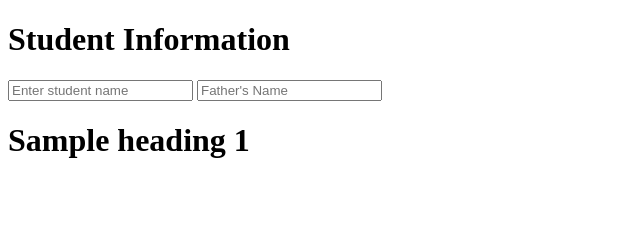
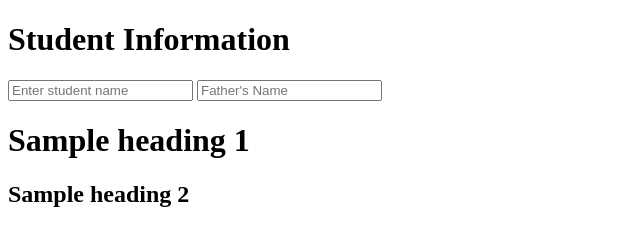
Before and after one commit to amitv-optimus/demo-fast-api, a plain HTML site: page index.html in a window 1280 px wide. Shown: the whole page, without its empty margins (0-640 px from the left). Drawn offline with Linux system fonts and the light colour scheme.

Commit message:
added sample h2

```diff
--- a/index.html
+++ b/index.html
@@ -52,6 +52,7 @@
 
         <p class="error" id="userDetails"></p>
         <h1>Sample heading 1</h1>
+        <h2>Sample heading 2</h2>
     </div>
 </body>
 </html>
```
